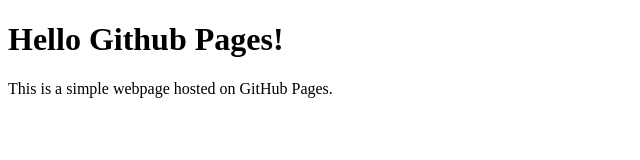
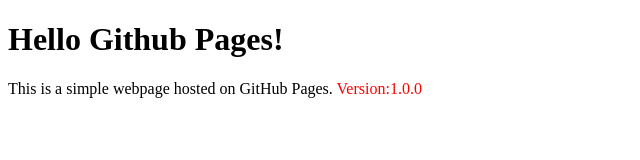
Before and after one commit to catseng6606/catseng6606.github.io, a plain HTML site: page index.html in a window 1280 px wide. Shown: the whole page, without its empty margins (0-640 px from the left). Drawn offline with Linux system fonts and the light colour scheme.

Commit message:
start version index.html

```diff
--- a/index.html
+++ b/index.html
@@ -11,6 +11,7 @@
     </h1>
     <p>
         This is a simple webpage hosted on GitHub Pages.
+        <span style="color: red;">Version:1.0.0</span>
     </p>
 </body>
 </html>
```
